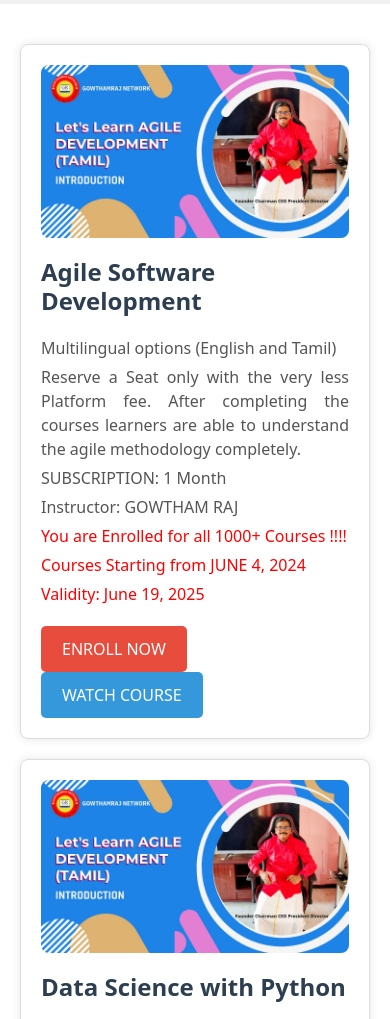
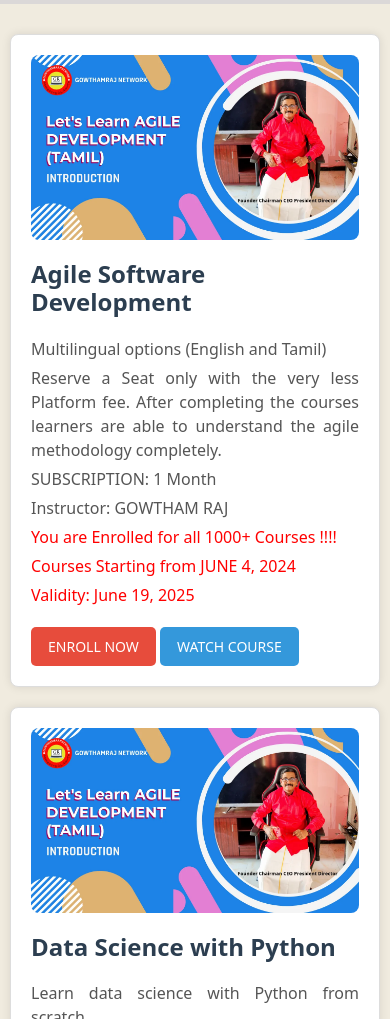
Before and after one commit to Suriya05022002/Course, a plain HTML site: page index.html in a window 390 px wide. Shown: the part 669-1688 px from the top of the page. Drawn offline with nearby package versions, Linux system fonts and the light colour scheme.

Commit message:
style.css

```diff
--- a/style.css
+++ b/style.css
@@ -1,10 +1,10 @@
-
 body {
-            font-family: Arial, sans-serif;
+    font-family: 'Arial', sans-serif;
     margin: 0;
     padding: 0;
-            background-color: #f4f4f4;
+    background-color: #f0f2f5;
 }
+
 .header {
     height: 50px;
     width: 100%;
@@ -19,15 +19,17 @@
     top: 0;
     z-index: 1000;
 }
+
 .sub_container {
     display: flex;
-            flex-direction: row;
+    background-color: rgb(240, 235, 223);
     min-height: calc(100vh - 50px); /* Subtract header height */
     margin-top: 50px; /* Offset the fixed header height */
 }
+
 .part_1 {
     width: 350px;
-            background-color: #f0f0f0; /* Light grey background */
+    background-color: #dbd8d8;
     display: flex;
     flex-direction: column;
     align-items: center;
@@ -40,17 +42,20 @@
     border-right: 1px solid #ddd; /* Add a border to the right */
     z-index: 1000; /* Ensure it stays above content */
 }
+
 .part_1 img {
     height: 200px;
     width: 200px;
     border-radius: 50%;
     margin-bottom: 20px;
 }
+
 .list {
     width: 100%;
     padding: 0 20px;
     box-sizing: border-box;
 }
+
 .list ul {
     display: flex;
     flex-direction: column;
@@ -58,9 +63,11 @@
     padding: 0;
     margin: 0;
 }
+
 .list-item {
     margin: 10px 0;
 }
+
 .list-item a {
     text-decoration: none;
     color: black;
@@ -69,25 +76,30 @@
     padding: 10px;
     transition: background-color 0.3s, color 0.3s;
 }
+
 .list-item a:hover {
     background-color: rgba(7, 44, 7, 0.932);
     color: white;
     border-radius: 2px;
 }
+
 .list-item i {
     font-size: 15px;
     margin-right: 10px;
 }
+
 .list-item p {
     font-size: 20px;
     font-weight: bold;
     margin: 0;
 }
+
 .main_content {
     margin-left: 370px; /* Adjust to the width of the sidebar + some space */
     padding: 20px;
     flex: 1;
 }
+
 .course-container {
     background-color: #ffffff; /* White background */
     border: 1px solid #ddd; /* Light grey border */
@@ -98,45 +110,61 @@
     display: flex; /* Use flexbox for layout */
     flex-direction: row; /* Arrange image and content side by side */
     align-items: center; /* Center items vertically */
+    transition: transform 0.3s, box-shadow 0.3s; /* Hover effect transition */
 }
+
+.course-container:hover {
+    transform: translateY(-5px);
+    box-shadow: 0 10px 20px rgba(0,0,0,0.2);
+}
+
 .course-header {
     margin-bottom: 20px;
     text-align: left;
 }
+
 .course-header h2 {
     margin: 0;
     font-size: 24px;
     color: #2c3e50; /* Highlighted color */
     font-weight: bold; /* Highlight course names */
 }
+
 .course-content {
     display: flex;
     flex-direction: row; /* Arrange image and details side by side */
     align-items: center;
 }
+
 .course-image {
     max-width: 200px;
     margin-right: 20px;
 }
+
 .course-image img {
     width: 100%;
     border-radius: 8px;
 }
+
 .course-details {
     text-align: left; /* Align text to the left */
     flex: 1;
 }
+
 .course-details p {
     margin: 5px 0;
     color: #555;
     text-align: justify; /* Justify paragraph text */
 }
+
 .course-details p.red {
     color: red;
 }
+
 .course-details .btn-container {
     margin-top: 20px;
 }
+
 .course-details .btn {
     display: inline-block;
     padding: 10px 20px;
@@ -145,12 +173,15 @@
     border-radius: 5px;
     transition: background-color 0.3s;
 }
+
 .course-details .btn.enroll {
     background-color: #e74c3c; /* Red */
 }
+
 .course-details .btn.watch {
     background-color: #3498db; /* Blue */
 }
+
 .course-details .btn:hover {
     opacity: 0.8;
 }
@@ -193,14 +224,31 @@
 }
 
 @media (max-width: 480px) {
+    .header {
+        text-align: center;
+    }
+    .part_1 {
+        text-align: center;
+        width: 100%; /* Ensure full width */
+        align-items: center; /* Center align items */
+    }
     .main_content {
-                padding: 20px;
+        margin-left: 0;
+        padding: 10px;
     }
-            .form-group input[type="email"],
-            .form-group input[type="password"] {
-                padding: 8px;
+    .course-container {
+        flex-direction: column; /* Stack image and details vertically */
+        align-items: center;
     }
-            button[type="submit"] {
+    .course-image {
+        max-width: 100%;
+        margin-right: 0;
+        margin-bottom: 20px;
+    }
+    .course-details p {
+        font-size: 16px; /* Adjust font size for better readability */
+    }
+    .course-details .btn {
         padding: 8px 16px;
         font-size: 14px;
     }
```
Lines whose indentation alone changed are shown as unchanged.
